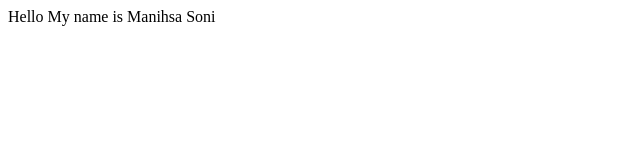
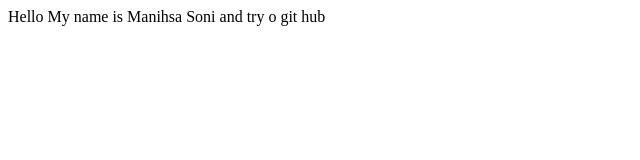
Before and after one commit to ManishaSoni86/manishasoni86.github.io, a plain HTML site: page index.html in a window 1280 px wide. Shown: the whole page, without its empty margins (0-640 px from the left). Drawn offline with Linux system fonts and the light colour scheme.

Commit message:
and change the index file

```diff
--- a/index.html
+++ b/index.html
@@ -4,6 +4,6 @@
 <title> My git hub project </title>
 </head>
 <body>
-	Hello My name is Manihsa Soni
+	Hello My name is Manihsa Soni and try o git hub
 </body>
 </html>
```
